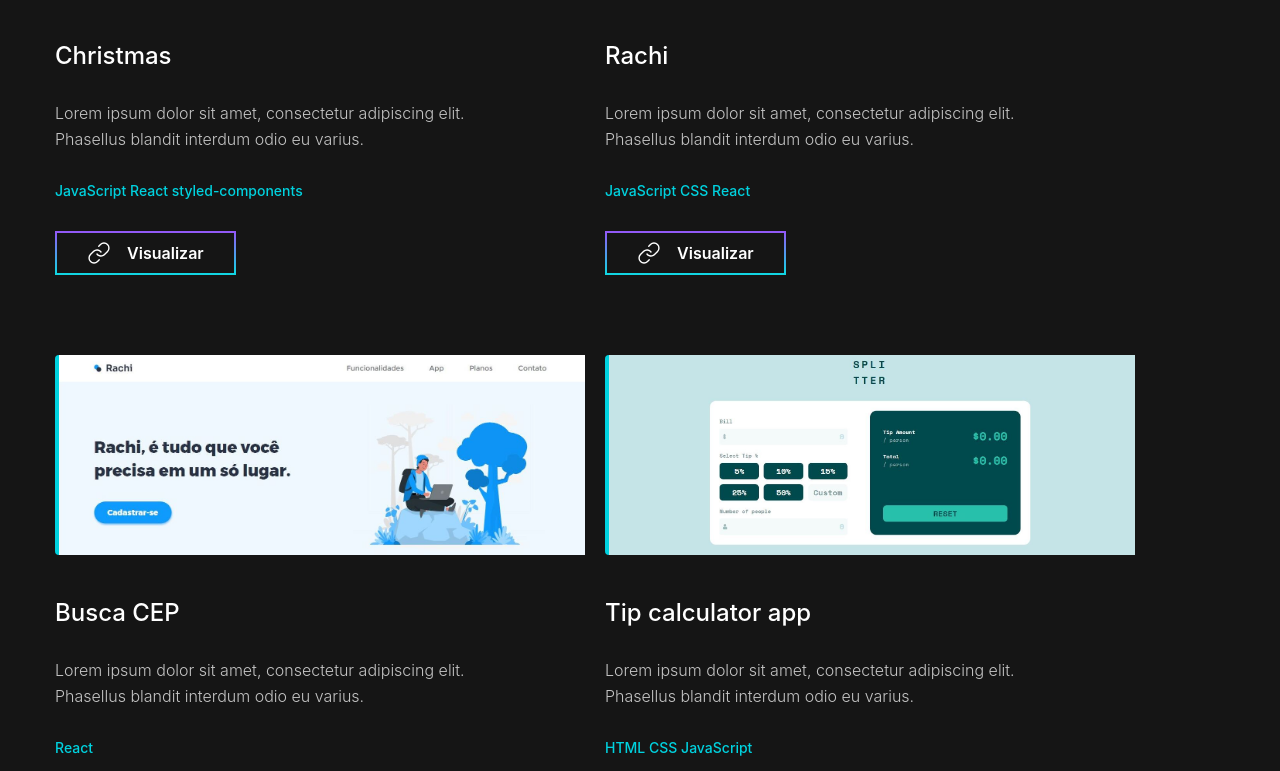
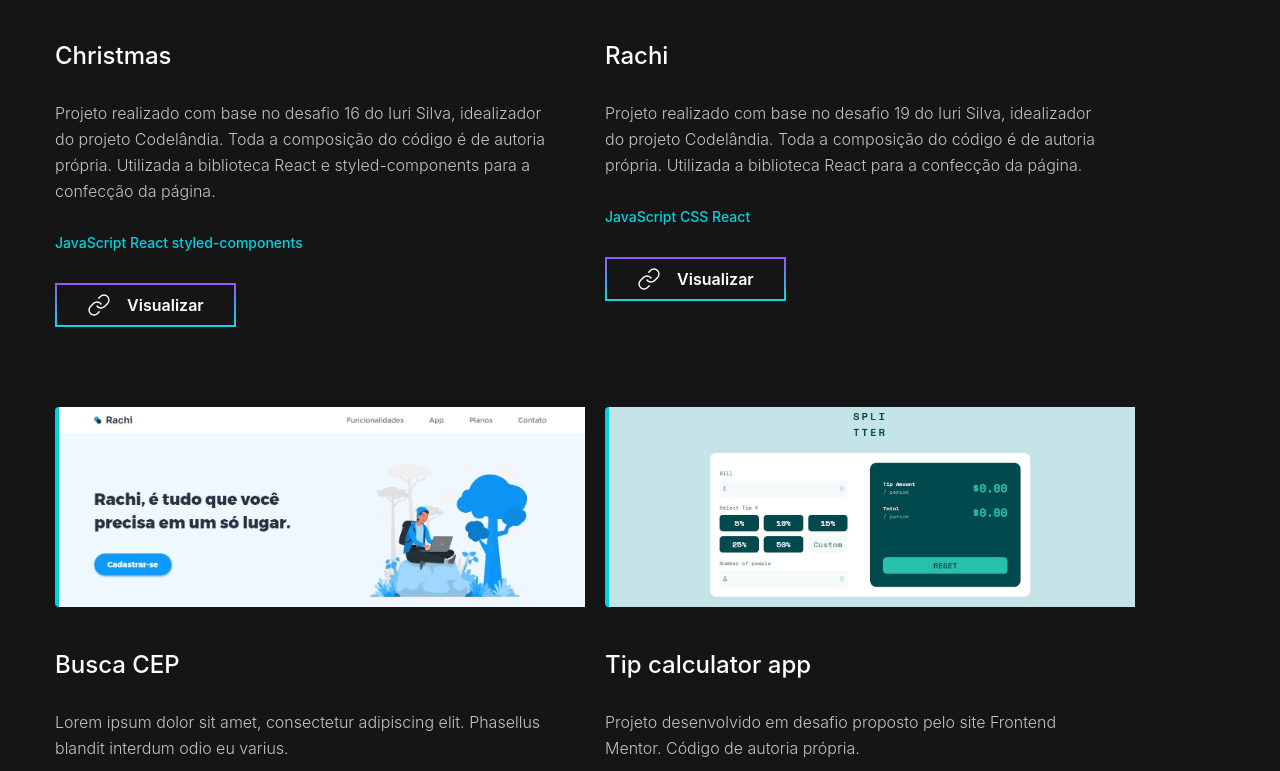
Before and after one commit to raulbtmonteiro/portfolio-nextjs, a Next.js app: page / in a window 1280 px wide. Shown: the part 2209-2980 px from the top of the page. Built offline with nearby package versions, Linux system fonts and the light colour scheme.

Commit message:
projects update

```diff
--- a/components/Projects/index.jsx
+++ b/components/Projects/index.jsx
@@ -17,7 +17,7 @@ const projectsArray = [
     img: "/images/projects/christmas.jpg",
     name: "Christmas",
     description:
-      "Lorem ipsum dolor sit amet, consectetur adipiscing elit. Phasellus blandit interdum odio eu varius.",
+      "Projeto realizado com base no desafio 16 do Iuri Silva, idealizador do projeto Codelândia. Toda a composição do código é de autoria própria. Utilizada a biblioteca React e styled-components para a confecção da página.",
     tecnologies: "JavaScript React styled-components",
     link: "https://github.com/raulbtmonteiro/react-christmas",
   },
@@ -25,7 +25,7 @@ const projectsArray = [
     img: "/images/projects/rachi.jpg",
     name: "Rachi",
     description:
-      "Lorem ipsum dolor sit amet, consectetur adipiscing elit. Phasellus blandit interdum odio eu varius.",
+      "Projeto realizado com base no desafio 19 do Iuri Silva, idealizador do projeto Codelândia. Toda a composição do código é de autoria própria. Utilizada a biblioteca React para a confecção da página.",
     tecnologies: "JavaScript CSS React",
     link: "https://github.com/raulbtmonteiro/react-rachi",
   },
@@ -41,7 +41,7 @@ const projectsArray = [
     img: "/images/projects/tip-calculator-app.jpg",
     name: "Tip calculator app",
     description:
-      "Lorem ipsum dolor sit amet, consectetur adipiscing elit. Phasellus blandit interdum odio eu varius.",
+      "Projeto desenvolvido em desafio proposto pelo site Frontend Mentor. Código de autoria própria.",
     tecnologies: "HTML CSS JavaScript",
     link: "https://tip-calculator-app-tau-seven.vercel.app/",
   },
--- a/components/Projects/style.js
+++ b/components/Projects/style.js
@@ -88,7 +88,7 @@ export const CardDescription = styled.p`
   font-size: 16px;
   line-height: 1.62em;
 
-  max-width: 438px;
+  max-width: 500px;
   margin-bottom: 1.625em;
   color: ${(props) => props.theme.colors.grayLight};
 
```
